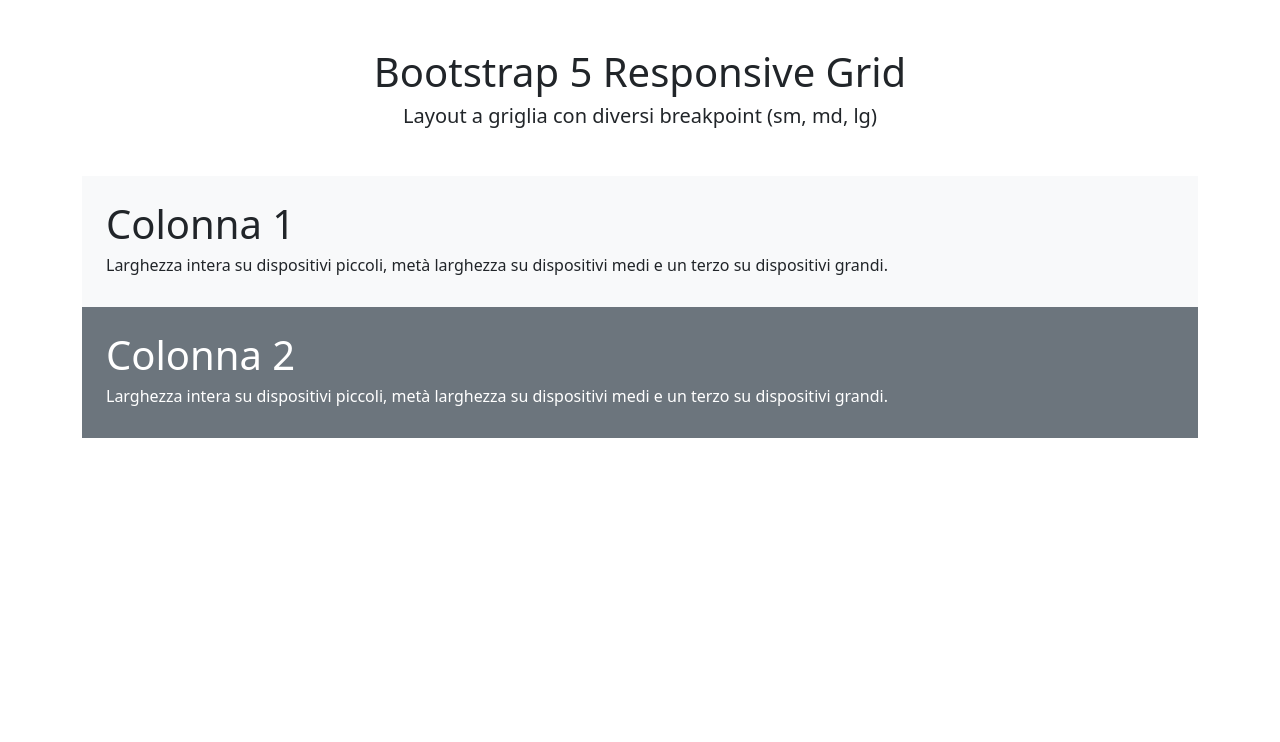
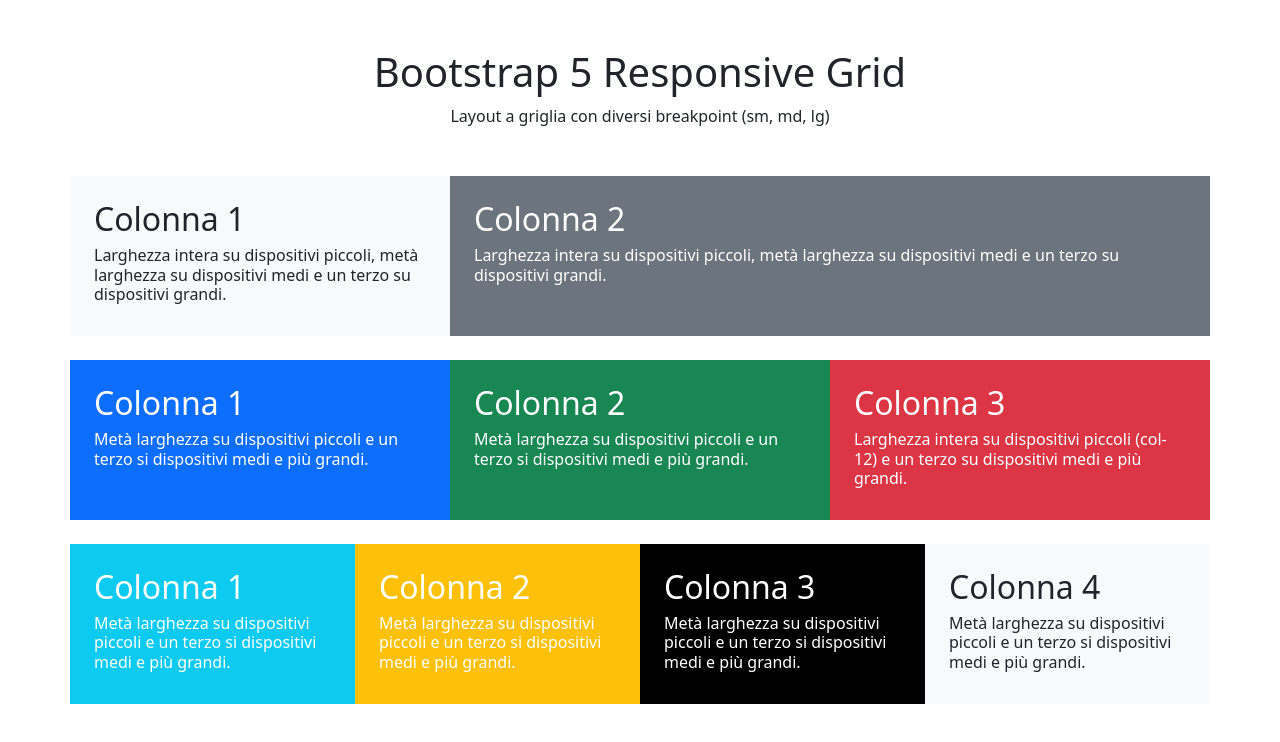
Before and after one commit to qsrdev/htmlcss-bootstrap-layout, a plain HTML site: page index.html in a window 1280 px wide. Drawn offline with nearby package versions, Linux system fonts and the light colour scheme.

Commit message:
feat: task end

```diff
--- a/index.html
+++ b/index.html
@@ -17,25 +17,84 @@
     <div class="container">
       <div class="text-center my-5">
         <h1>Bootstrap 5 Responsive Grid</h1>
-        <h5>Layout a griglia con diversi breakpoint (sm, md, lg)</h5>
+        <p>Layout a griglia con diversi breakpoint (sm, md, lg)</p>
       </div>
 
-      <div class="col-sm-12 col-md2 col-lg4-4 bg-light py-4 px-4">
-        <h1>Colonna 1</h1>
-        <h6>
-          Larghezza intera su dispositivi piccoli, metà larghezza su dispositivi
-          medi e un terzo su dispositivi grandi.
-        </h6>
+      <!-- two columns -->
+      <div class="row mb-4">
+        <div class="col-sm-12 col-md-6 col-lg-4 bg-light py-4 px-4">
+          <h2>Colonna 1</h2>
+          <h6>
+            Larghezza intera su dispositivi piccoli, metà larghezza su
+            dispositivi medi e un terzo su dispositivi grandi.
+          </h6>
+        </div>
+        <div
+          class="col-sm-12 col-md-6 col-lg-8 bg-secondary text-color py-4 px-4 text-white"
+        >
+          <h2>Colonna 2</h2>
+          <h6>
+            Larghezza intera su dispositivi piccoli, metà larghezza su
+            dispositivi medi e un terzo su dispositivi grandi.
+          </h6>
+        </div>
       </div>
 
-      <div
-        class="col-sm-12 col-md6 col-lg4-4 bg-secondary text-color py-4 px-4 text-white"
-      >
-        <h1>Colonna 2</h1>
-        <h6>
-          Larghezza intera su dispositivi piccoli, metà larghezza su dispositivi
-          medi e un terzo su dispositivi grandi.
-        </h6>
+      <!-- Tree columns -->
+      <div class="row mb-4">
+        <div class="col-sm-6 col-md-4 bg-primary py-4 px-4 text-white">
+          <h2>Colonna 1</h2>
+          <h6>
+            Metà larghezza su dispositivi piccoli e un terzo si dispositivi medi
+            e più grandi.
+          </h6>
+        </div>
+        <div class="col-sm-6 col-md-4 bg-success py-4 px-4 text-white">
+          <h2>Colonna 2</h2>
+          <h6>
+            Metà larghezza su dispositivi piccoli e un terzo si dispositivi medi
+            e più grandi.
+          </h6>
+        </div>
+        <div class="col-sm-12 col-md-4 bg-danger py-4 px-4 text-white">
+          <h2>Colonna 3</h2>
+          <h6>
+            Larghezza intera su dispositivi piccoli (col-12) e un terzo su
+            dispositivi medi e più grandi.
+          </h6>
+        </div>
+      </div>
+
+      <!-- Four columns -->
+      <div class="row">
+        <div class="col-sm-6 col-md-3 bg-info py-4 px-4 text-white">
+          <h2>Colonna 1</h2>
+          <h6>
+            Metà larghezza su dispositivi piccoli e un terzo si dispositivi medi
+            e più grandi.
+          </h6>
+        </div>
+        <div class="col-sm-6 col-md-3 bg-warning py-4 px-4 text-white">
+          <h2>Colonna 2</h2>
+          <h6>
+            Metà larghezza su dispositivi piccoli e un terzo si dispositivi medi
+            e più grandi.
+          </h6>
+        </div>
+        <div class="col-sm-6 col-md-3 bg-black py-4 px-4 text-white">
+          <h2>Colonna 3</h2>
+          <h6>
+            Metà larghezza su dispositivi piccoli e un terzo si dispositivi medi
+            e più grandi.
+          </h6>
+        </div>
+        <div class="col-sm-6 col-md-3 bg-light py-4 px-4">
+          <h2>Colonna 4</h2>
+          <h6>
+            Metà larghezza su dispositivi piccoli e un terzo si dispositivi medi
+            e più grandi.
+          </h6>
+        </div>
       </div>
     </div>
   </body>
```
